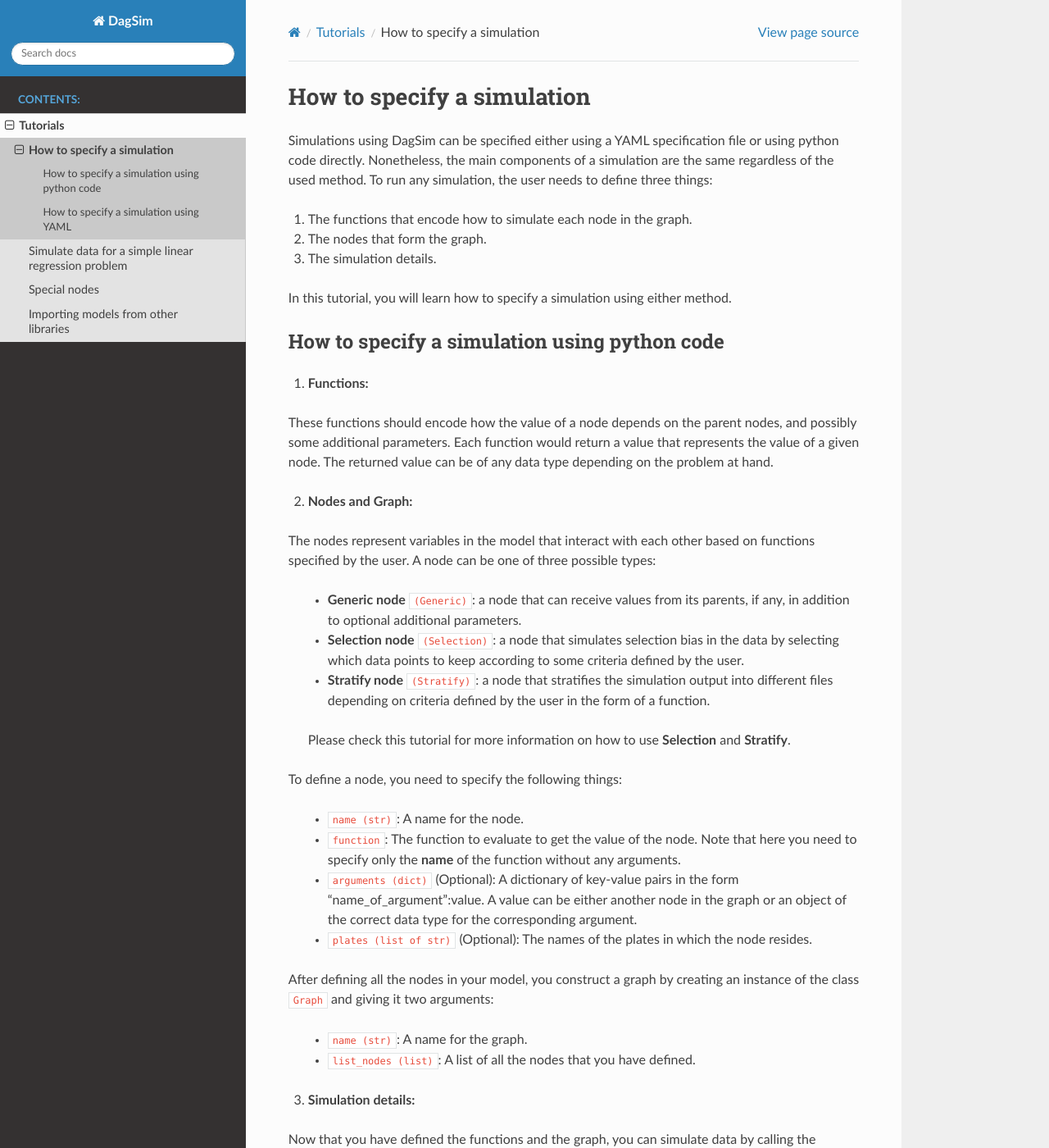
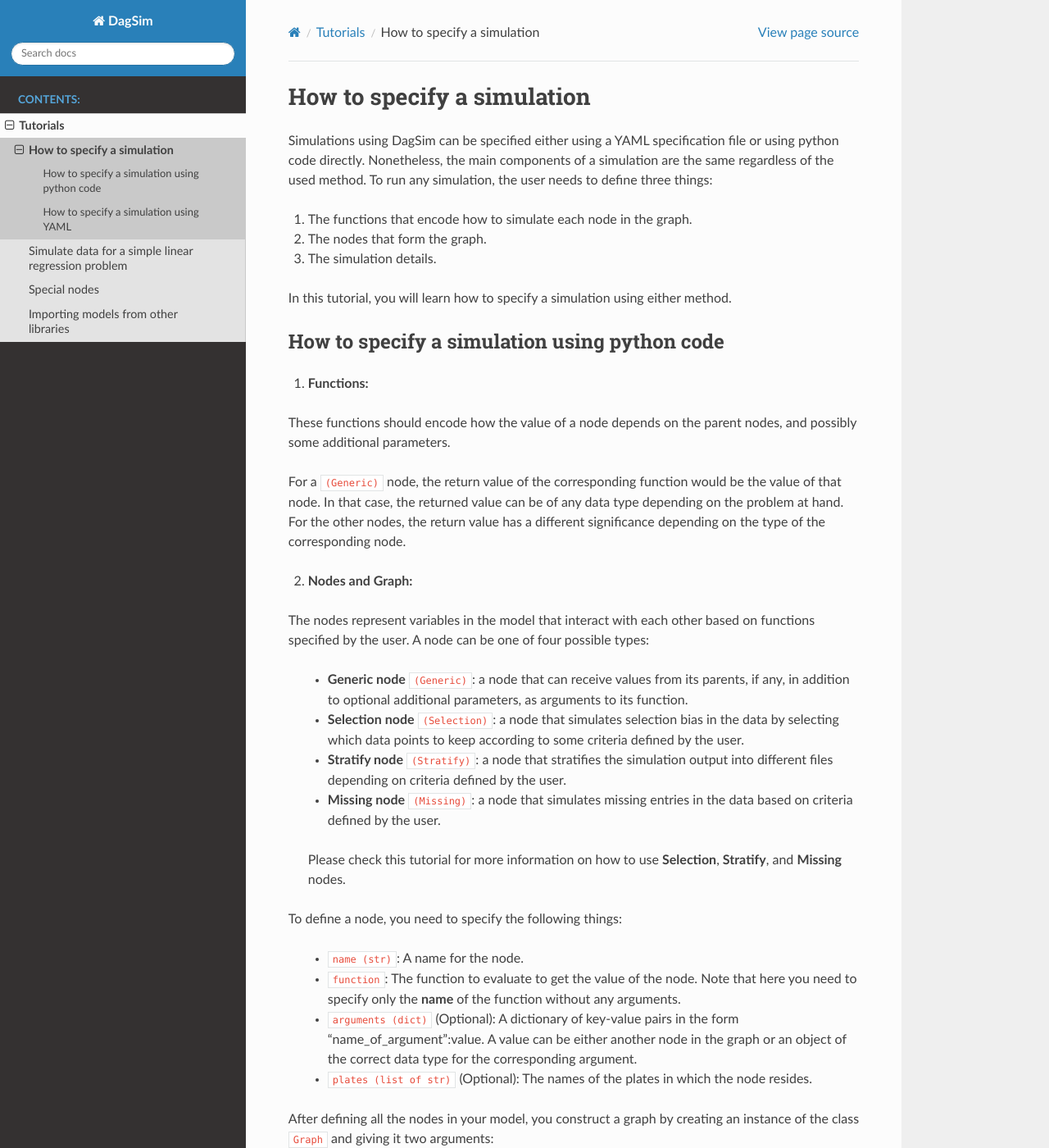
Before and after one commit to uio-bmi/dagsim, a Sphinx documentation site: the page built from docs/source/tutorials/specify_with_code.rst, in a window 1280 px wide and 1400 px high. Shown: the whole window at 82% size. Built offline with Sphinx 7.4.7 and the Read the Docs theme 2.0.0, drawn with Linux system fonts in a browser that asks for light colours.

Commit message:
Update specify_with_code.rst

```diff
--- a/docs/source/tutorials/specify_with_code.rst
+++ b/docs/source/tutorials/specify_with_code.rst
@@ -15,16 +15,20 @@
 
 1. **Functions:**
 
-These functions should encode how the value of a node depends on the parent nodes, and possibly some additional parameters. Each function would return a value that represents the value of a given node. The returned value can be of any data type depending on the problem at hand.
+These functions should encode how the value of a node depends on the parent nodes, and possibly some additional parameters.
+
+For a :code:`(Generic)` node, the return value of the corresponding function would be the value of that node. In that case, the returned value can be of any data type depending on the problem at hand.
+For the other nodes, the return value has a different significance depending on the type of the corresponding node.
 
 2. **Nodes and Graph:**
 
-The nodes represent variables in the model that interact with each other based on functions specified by the user. A node can be one of three possible types:
+The nodes represent variables in the model that interact with each other based on functions specified by the user. A node can be one of four possible types:
 
- * **Generic node** :code:`(Generic)`: a node that can receive values from its parents, if any, in addition to optional additional parameters.
+ * **Generic node** :code:`(Generic)`: a node that can receive values from its parents, if any, in addition to optional additional parameters, as arguments to its function.
  * **Selection node** :code:`(Selection)`: a node that simulates selection bias in the data by selecting which data points to keep according to some criteria defined by the user.
- * **Stratify node** :code:`(Stratify)`: a node that stratifies the simulation output into different files depending on criteria defined by the user in the form of a function.
- Please check this tutorial for more information on how to use **Selection** and **Stratify**.
+ * **Stratify node** :code:`(Stratify)`: a node that stratifies the simulation output into different files depending on criteria defined by the user.
+ * **Missing node** :code:`(Missing)`: a node that simulates missing entries in the data based on criteria defined by the user.
+ Please check this tutorial for more information on how to use **Selection**, **Stratify**, and **Missing** nodes.
 
 To define a node, you need to specify the following things:
 
```
